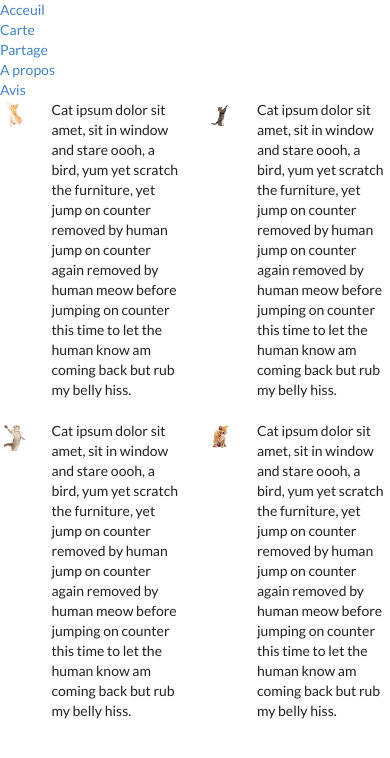
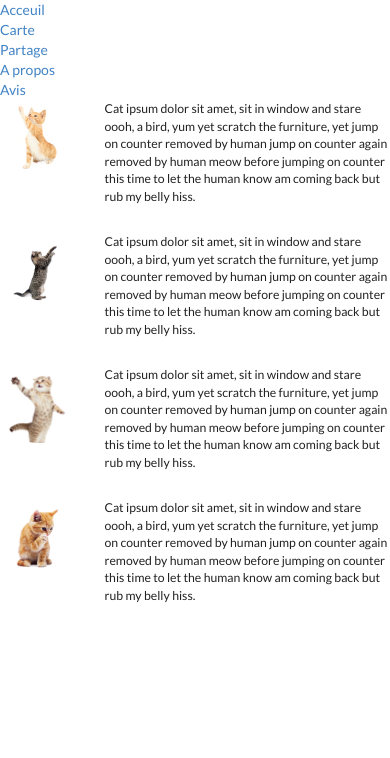
Before and after one commit to WildCodeSchool/lyon-js-sept21-p2-g1-front, a React (Create React App) app: page /aboutUs in a window 390 px wide. Shown: the top 758 px of the page. Built offline with nearby package versions, Linux system fonts and the light colour scheme.

Commit message:
update responsive

```diff
--- a/src/pages/AboutUs.jsx
+++ b/src/pages/AboutUs.jsx
@@ -6,7 +6,10 @@ import img4 from '../assets/Cat4.png';
 
 const AboutUs = () => {
   return (
-    <div className="grid overflow-hidden grid-lines grid-cols-8 grid-rows-2 gap-6">
+    <div
+      className="grid overflow-hidden grid-lines grid-cols-4 grid-rows-2 gap-8 sm:grid-cols-8 text-sm
+    md:text-md lg:text-lg xl:text-xl"
+    >
       <div className="box">
         <img src={img1} alt="Kalil" />{' '}
       </div>
```
